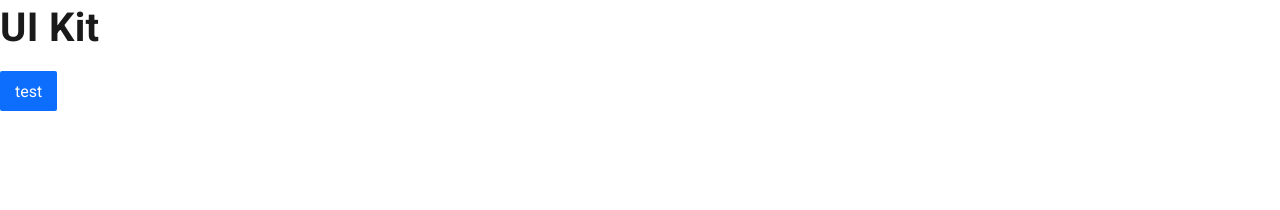
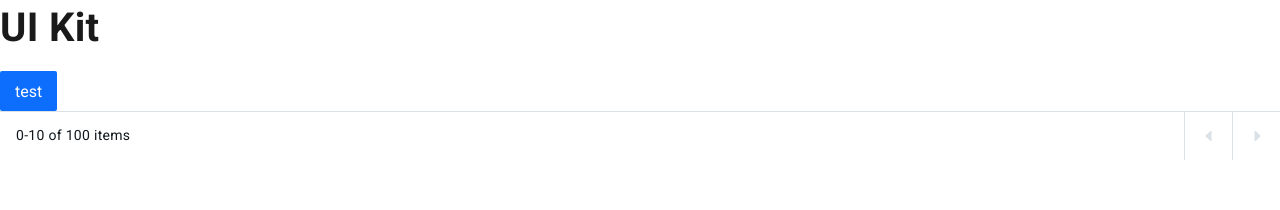
Before and after one commit to webdevelop-pro/ui-kit, a Vue app: page / in a window 1280 px wide. Shown: the top 210 px of the page. Built offline with nearby package versions, Linux system fonts and the light colour scheme.

Commit message:
BasePagination

```diff
--- /dev/null
+++ b/src/components/BasePagination/BasePagination.vue
@@ -0,0 +1,100 @@
+<script lang="ts" setup>
+
+const props = defineProps<{
+	count: number | string;
+	offsetFrom: number | string;
+	offsetTo: number | string;
+	disabledNextButton?: boolean;
+	disabledPreviousButton?: boolean;
+}>();
+
+defineEmits(['previous', 'next']);
+</script>
+
+<template>
+	<div class="BasePagination base-pagination">
+		<p class="base-pagination__count-of-items">{{ props.offsetFrom }}-{{ props.offsetTo }} of {{ props.count }} items</p>
+		<div class="base-pagination__buttons-wrapper">
+			<a
+				class="base-pagination__button"
+				:class="{'is--disabled': props.disabledPreviousButton}"
+				@click="$emit('previous')"
+			>
+				<svg
+					class="base-pagination__button-icon is--caret-left"
+					width="20"
+					height="20"
+					viewBox="0 0 20 20"
+					fill="#12171C"
+					xmlns="http://www.w3.org/2000/svg"
+				>
+					<path d="M8.54167 5L13.75 10L8.54167 15H7.5V5H8.54167Z" />
+				</svg>
+			</a>
+			<a
+				class="base-pagination__button"
+				:class="{'is--disabled': props.disabledNextButton}"
+				@click="$emit('next')"
+			>
+				<svg
+					class="base-pagination__button-icon"
+					width="20"
+					height="20"
+					viewBox="0 0 20 20"
+					fill="#12171C"
+					xmlns="http://www.w3.org/2000/svg"
+				>
+					<path d="M8.54167 5L13.75 10L8.54167 15H7.5V5H8.54167Z" />
+				</svg>
+			</a>
+		</div>
+	</div>
+</template>
+
+<style lang="sass" scoped>
+@import 'index.sass'
+.base-pagination
+	display: flex
+	width: 100%
+	flex-direction: row
+	align-items: center
+	justify-content: space-between
+	border-top: solid 1px $pagination-border-top-color
+	padding-left: $pagination-padding-left
+	&__count-of-items
+		margin-bottom: 0
+		font-size: $pagination-count-of-items-font-size
+		+font(400)
+		line-height: $pagination-count-of-items-line-height
+		color: $pagination-count-of-items-color
+		@media screen and (max-width: 767px)
+			font-size: $pagination-count-of-items-mobile-font-size
+			line-height: $pagination-count-of-items-mobile-line-height
+	&__buttons-wrapper
+		display: flex
+		flex-direction: row
+	&__button
+		width: $pagination-button-width
+		height: $pagination-button-height
+		display: flex
+		align-items: center
+		justify-content: center
+		border-left: solid 1px $pagination-button-border-left-color
+		@media screen and (max-width: 767px)
+			width: $pagination-button-mobile-width
+			height: $pagination-button-mobile-height
+		&.is--disabled
+			pointer-events: none
+			opacity: .5
+		&:hover
+			.base-pagination__button-icon
+				fill: $pagination-button-icon-fill
+				+mt(.3s)
+	&__button-icon
+		width: 20px
+		height: 20px
+		fill: $pagination-button-icon-fill
+		+mt(.3s)
+		&.is--caret-left
+			transform: rotate(180deg)
+</style>
--- /dev/null
+++ b/src/components/BasePagination/index.sass
@@ -0,0 +1,19 @@
+@import '@/styles/_colors.sass'
+@import '@/styles/_mixins.sass'
+
+$pagination-border-top-color: $gray-20
+$pagination-padding-left: 16px
+$pagination-count-of-items-color: $primary
+$pagination-button-border-left-color: $gray-20
+
+$pagination-count-of-items-font-size: 14px
+$pagination-count-of-items-mobile-font-size: 12px
+
+$pagination-count-of-items-line-height: 19.6px
+$pagination-count-of-items-mobile-line-height: 16.8px
+$pagination-button-icon-fill: $gray-20
+
+$pagination-button-width: 48px
+$pagination-button-height: 48px
+$pagination-button-mobile-width: 36px
+$pagination-button-mobile-height: 36px
--- /dev/null
+++ b/src/components/BasePagination/index.ts
@@ -0,0 +1,4 @@
+import BasePagination from './BasePagination.vue';
+
+export { BasePagination };
+export default BasePagination;
--- a/src/components/UiKit/UiKit.vue
+++ b/src/components/UiKit/UiKit.vue
@@ -1,11 +1,12 @@
 <script setup lang="ts">
 import { BaseButton } from '@/components/BaseButton'
-
+import { BasePagination } from '@/components/BasePagination'
 </script>
 
 <template>
   <h1>UI Kit</h1>
 	<BaseButton>test</BaseButton>
+	<BasePagination count="100" offset-from="0" offset-to="10"/>
 </template>
 
 <style scoped>
```
Also changed, not shown: 1 other file (tests, documents, lock files or other folders).
